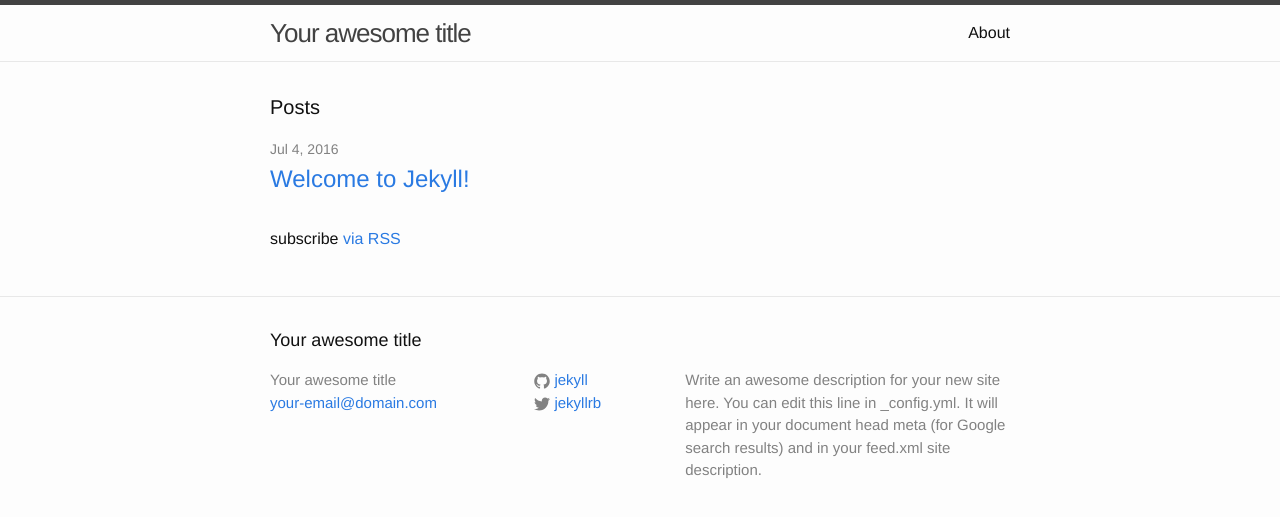
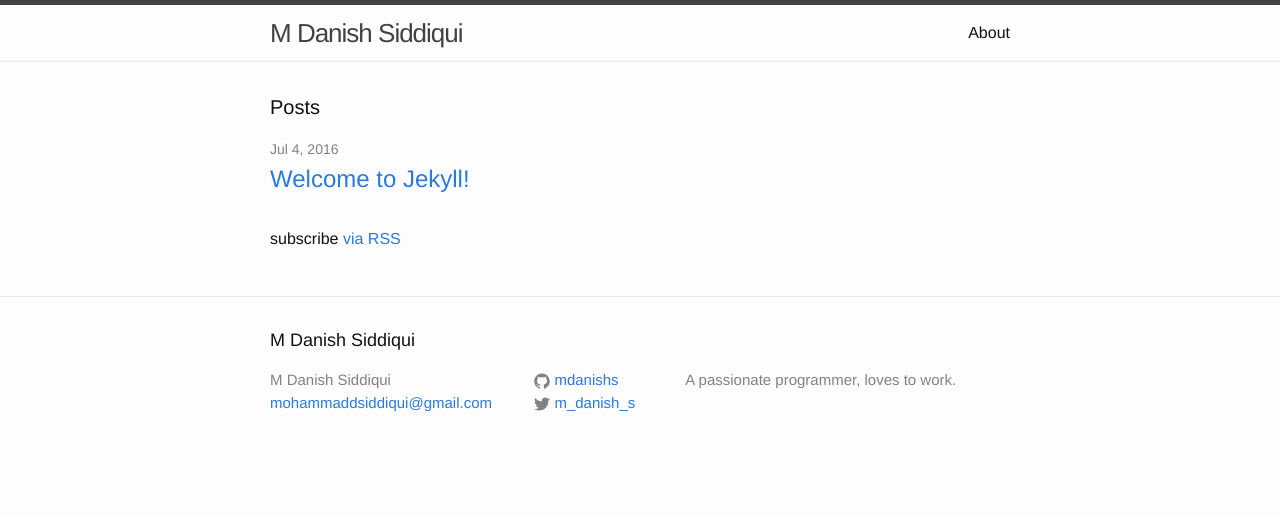
Before and after one commit to mdanishs/oldprotfolio, a Jekyll site: the page built from index.html, in a window 1280 px wide. Shown: the top 517 px of the page. Built offline with Jekyll 4.4.1, drawn with Linux system fonts in a browser that asks for light colours.

Commit message:
test changes

```diff
--- a/_config.yml
+++ b/_config.yml
@@ -6,16 +6,14 @@
 # 'jekyll serve'. If you change this file, please restart the server process.
 
 # Site settings
-title: Your awesome title
-email: your-email@domain.com
+title: M Danish Siddiqui
+email: mohammaddsiddiqui@gmail.com
 description: > # this means to ignore newlines until "baseurl:"
-  Write an awesome description for your new site here. You can edit this
-  line in _config.yml. It will appear in your document head meta (for
-  Google search results) and in your feed.xml site description.
+  A passionate programmer, loves to work.
 baseurl: "" # the subpath of your site, e.g. /blog
-url: "http://yourdomain.com" # the base hostname & protocol for your site
-twitter_username: jekyllrb
-github_username:  jekyll
+url: "http://mdanishs.github.com" # the base hostname & protocol for your site
+twitter_username: m_danish_s
+github_username:  mdanishs
 
 # Build settings
 markdown: kramdown
```
